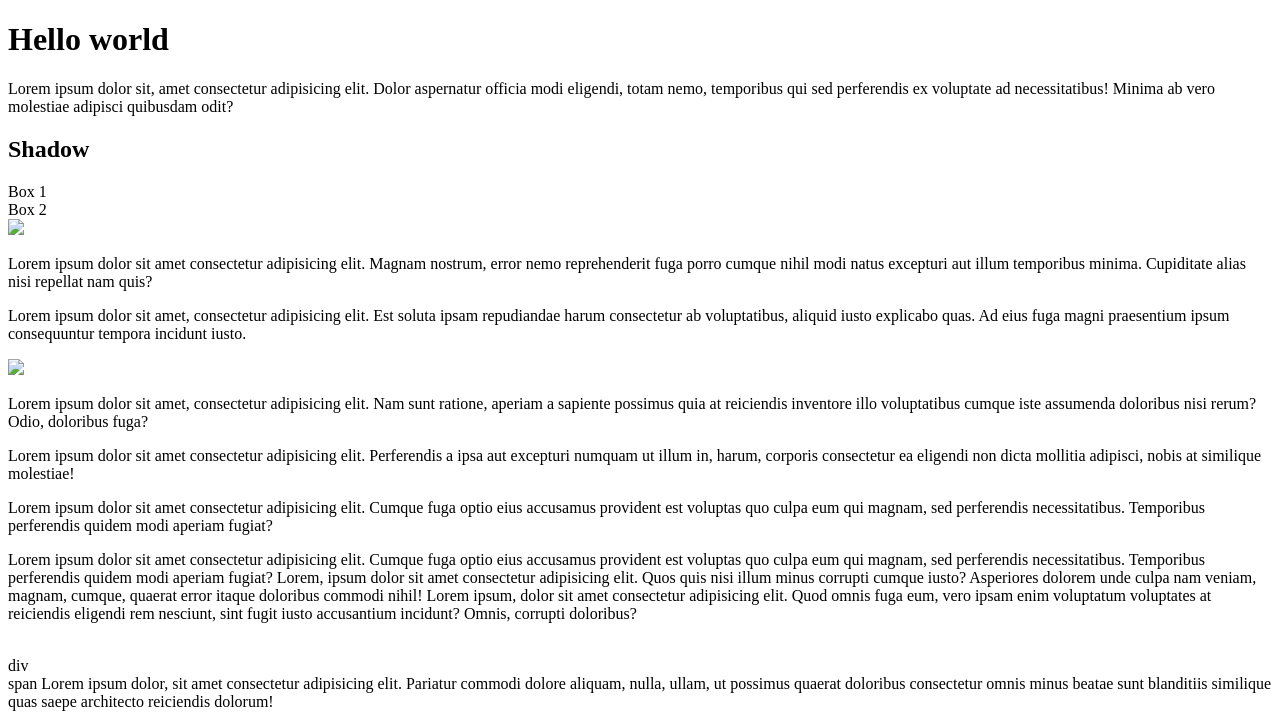
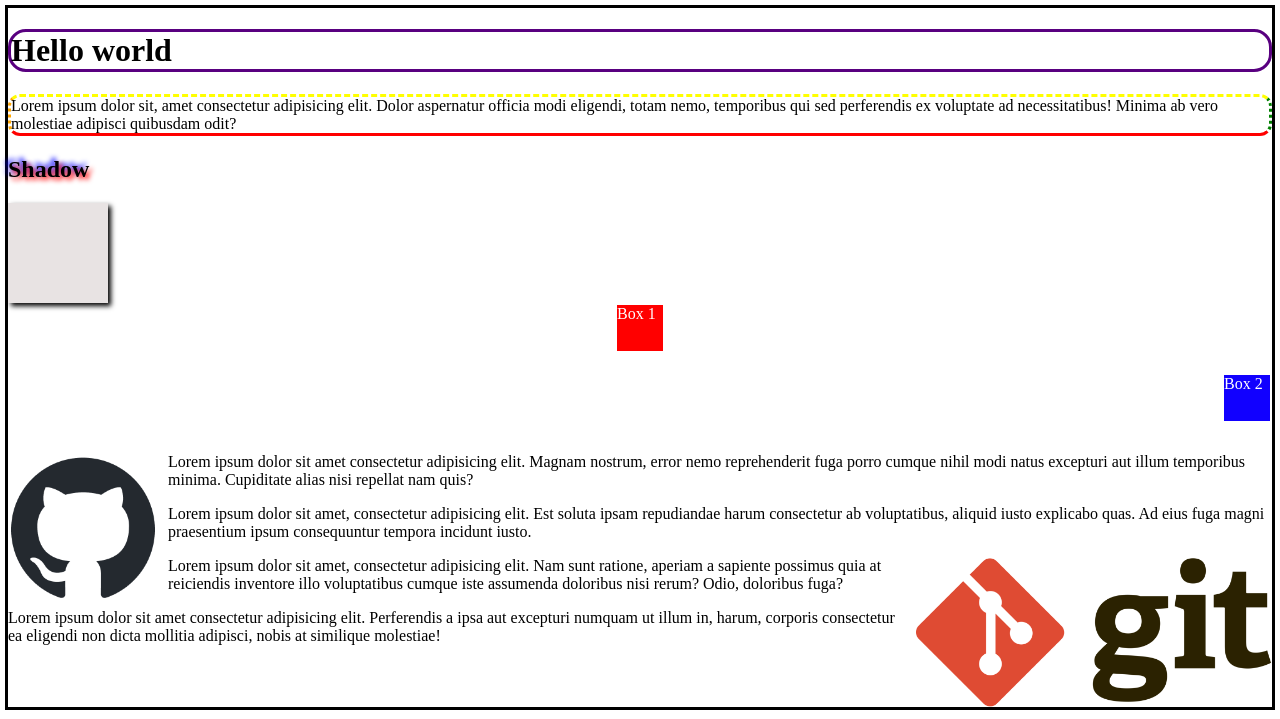
Before and after one commit to Asmodeuos/basic-website, a plain HTML site: page CSS/CSS_pg3.html in a window 1280 px wide. Shown: the top 719 px of the page. Drawn offline with Linux system fonts and the light colour scheme; the site is published under a folder, as on GitHub Pages, so addresses that start at the root find nothing.

Commit message:
updated links

```diff
--- a/CSS/CSS_pg1.html
+++ b/CSS/CSS_pg1.html
@@ -6,7 +6,7 @@
     <meta charset="UTF-8">
     <meta name="viewport" content="width=device-width, initial-scale=1.0">
     <title>Basic CSS website</title>
-    <link rel="stylesheet" href="/style.css">
+    <link rel="stylesheet" href="../style.css">
     <!-- (internal) <style>
         body {
             background-color: red;
--- a/CSS/CSS_pg3.html
+++ b/CSS/CSS_pg3.html
@@ -5,7 +5,7 @@
     <meta charset="UTF-8">
     <meta name="viewport" content="width=device-width, initial-scale=1.0">
     <title>CSS page 3</title>
-    <link rel="stylesheet" href="/Style Sheets/p3style.css">
+    <link rel="stylesheet" href="../Style Sheets/p3style.css">
 </head>
 
 <body>
@@ -22,13 +22,13 @@
         <div class="box" id="box1">Box 1</div>
         <div class="box" id="box2">Box 2</div>
 
-        <img src="/images/github-mark.png" height="150" id="img1">
+        <img src="../images/github-mark.png" height="150" id="img1">
         <p>Lorem ipsum dolor sit amet consectetur adipisicing elit. Magnam nostrum, error nemo reprehenderit fuga porro cumque nihil modi natus excepturi aut illum temporibus minima. Cupiditate alias
             nisi
             repellat nam quis?</p>
         <p>Lorem ipsum dolor sit amet, consectetur adipisicing elit. Est soluta ipsam repudiandae harum consectetur ab voluptatibus, aliquid iusto explicabo quas. Ad eius fuga magni praesentium ipsum
             consequuntur tempora incidunt iusto.</p>
-        <img src="/images/git-logo.png" height="150" id="img2">
+        <img src="../images/git-logo.png" height="150" id="img2">
         <p>Lorem ipsum dolor sit amet, consectetur adipisicing elit. Nam sunt ratione, aperiam a sapiente possimus quia at reiciendis inventore illo voluptatibus cumque iste assumenda doloribus nisi
             rerum? Odio, doloribus fuga?</p>
         <p>Lorem ipsum dolor sit amet consectetur adipisicing elit. Perferendis a ipsa aut excepturi numquam ut illum in, harum, corporis consectetur ea eligendi non dicta mollitia adipisci, nobis at
```
Also changed, not shown: CSS/CSS_pg2.html (+1 -1 lines).
